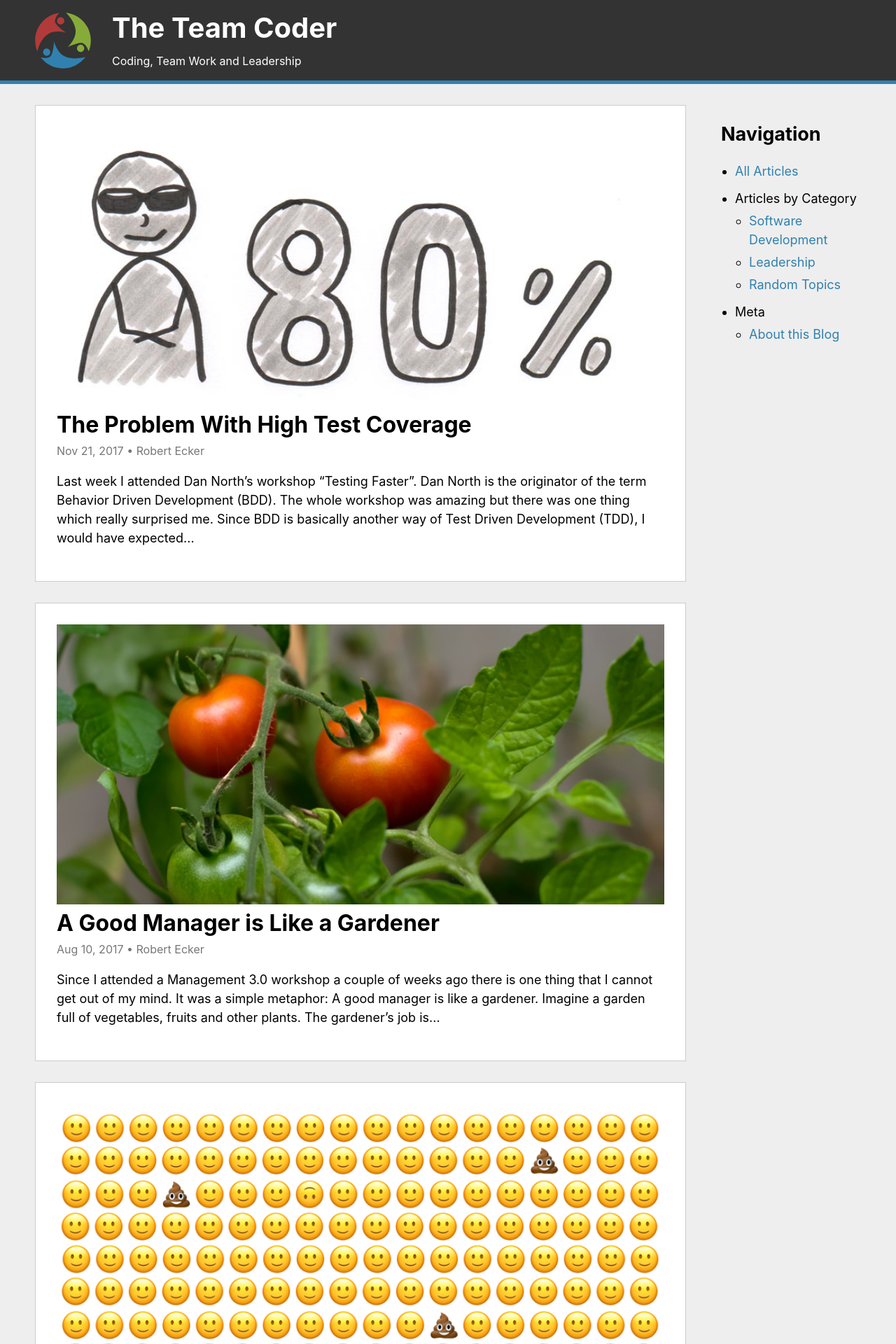
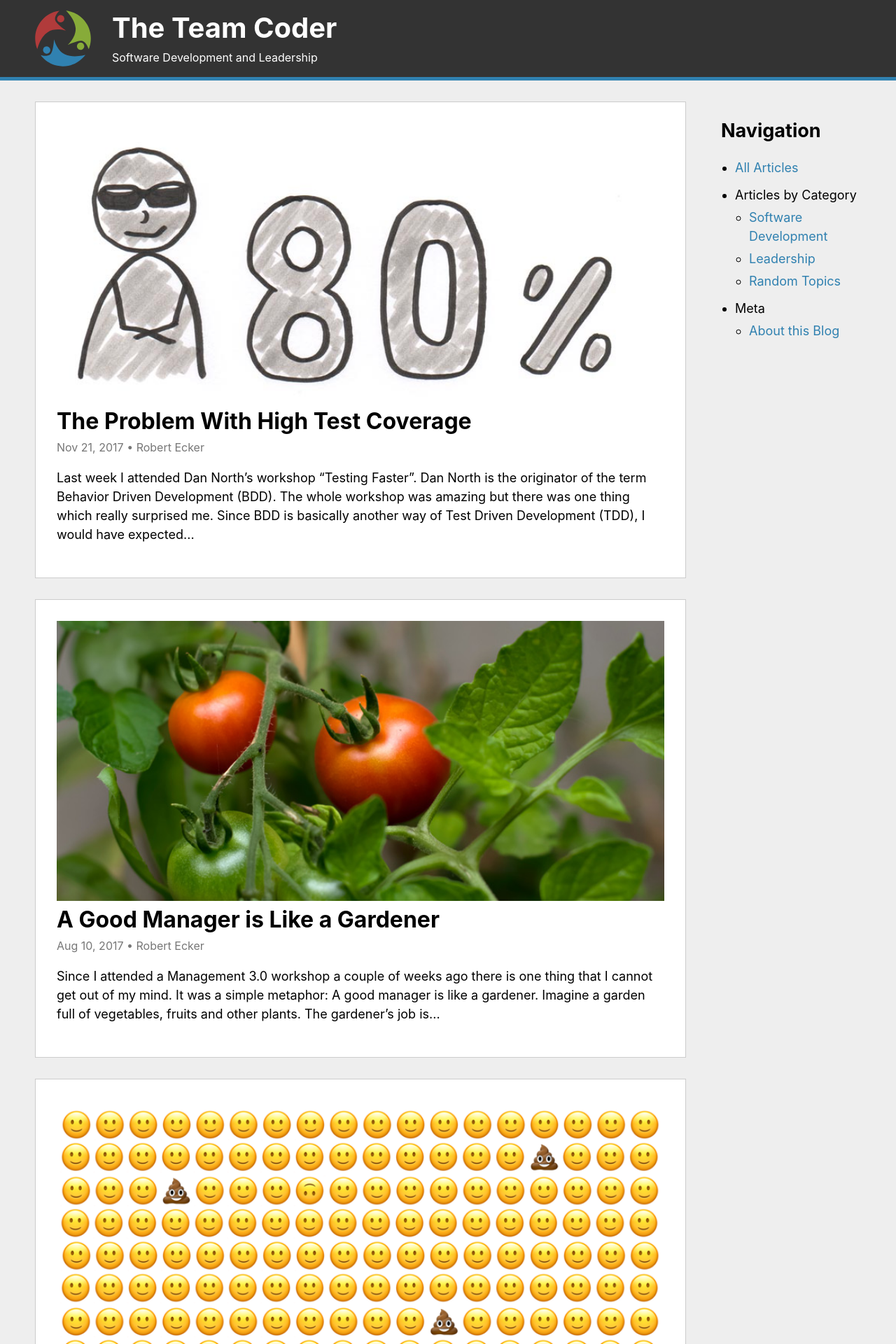
Before and after one commit to team-coder/team-coder.com, a Jekyll site: the page built from index.markdown, in a window 1280 px wide. Shown: the top 1920 px of the page at 70% size. Built offline with Jekyll 4.4.1, drawn with Linux system fonts in a browser that asks for light colours.

Commit message:
Change subtitle to "Software Development and Leadership"

```diff
--- a/_config.yml
+++ b/_config.yml
@@ -21,9 +21,7 @@
 title: The Team Coder
 email: your-email@example.com
 description: >- # this means to ignore newlines until "baseurl:"
-  Write an awesome description for your new site here. You can edit this
-  line in _config.yml. It will appear in your document head meta (for
-  Google search results) and in your feed.xml site description.
+  Software Development and Leadership
 baseurl: "" # the subpath of your site, e.g. /blog
 url: "" # the base hostname & protocol for your site, e.g. http://example.com
 
--- a/_includes/header.html
+++ b/_includes/header.html
@@ -3,8 +3,8 @@
     <a href="/" class="header-logo-and-text" style="text-decoration: none;">
       <img src="/images/logo.svg" width="80px" height="80px" class="logo-image">
       <div class="header-text">
-        <p class="header-title">The Team Coder</p>
-        <p class="header-subtitle">Coding, Team Work and Leadership</p>
+        <p class="header-title">{{ site.title }}</p>
+        <p class="header-subtitle">{{ site.description }}</p>
       </div>
     </a>
   </div>
--- a/_sass/_header.scss
+++ b/_sass/_header.scss
@@ -25,7 +25,7 @@ header {
 .header-title {
     font-size: 40px;
     font-weight: bold;
-    margin-bottom: 5px;
+    margin-bottom: 0;
     margin-top: 10px;
 }
 
```
